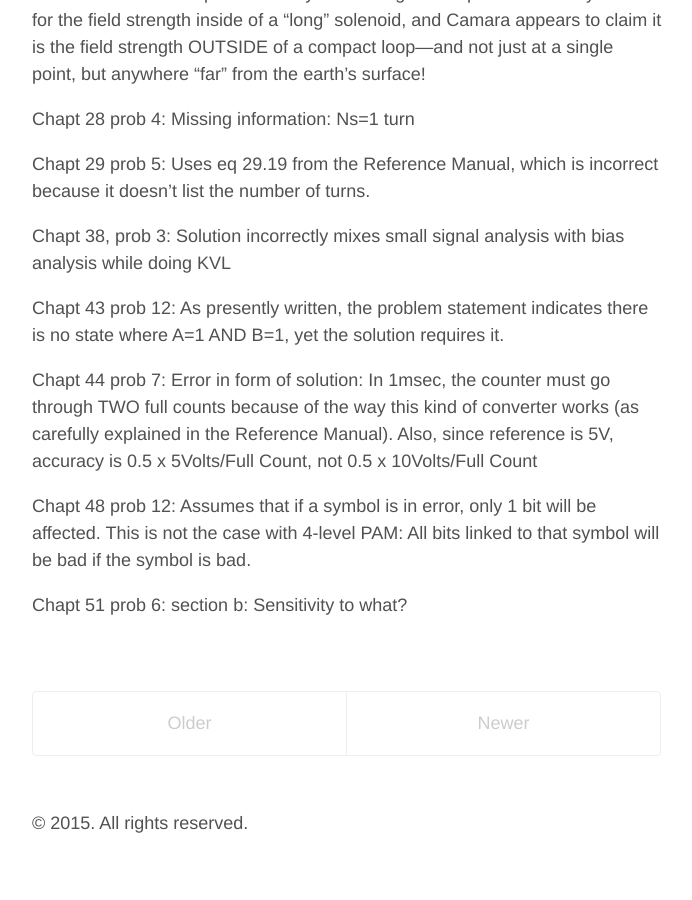
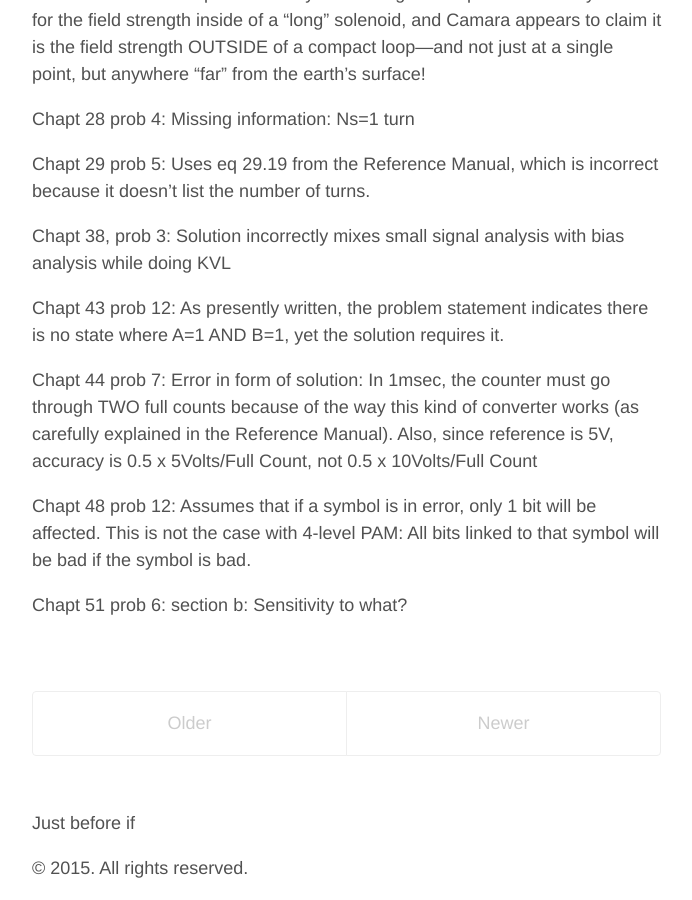
Before and after one commit to WayneThayer0/WayneThayer0.github.io, a Jekyll site: the page built from index.html, in a window 1280 px wide and 900 px high, scrolled down 5727 px. Shown: the whole window, without its empty margins (293-985 px from the left). Built offline with Jekyll 4.4.1, drawn with Linux system fonts in a browser that asks for light colours; the list of posts is cut into pages by our own code; before the commit the page ends 6582 px from its top, so only the background shows below that.

Commit message:
Comments Diagnosis
added words on initiation

```diff
--- a/_includes/comments.html
+++ b/_includes/comments.html
@@ -1,4 +1,5 @@
 
+<p> Just before if </p>
 <!-- {% if page.comments %} -->
   <!-- Add Disqus comments. -->
 <p> Comments supposed to be here! </p>
```
